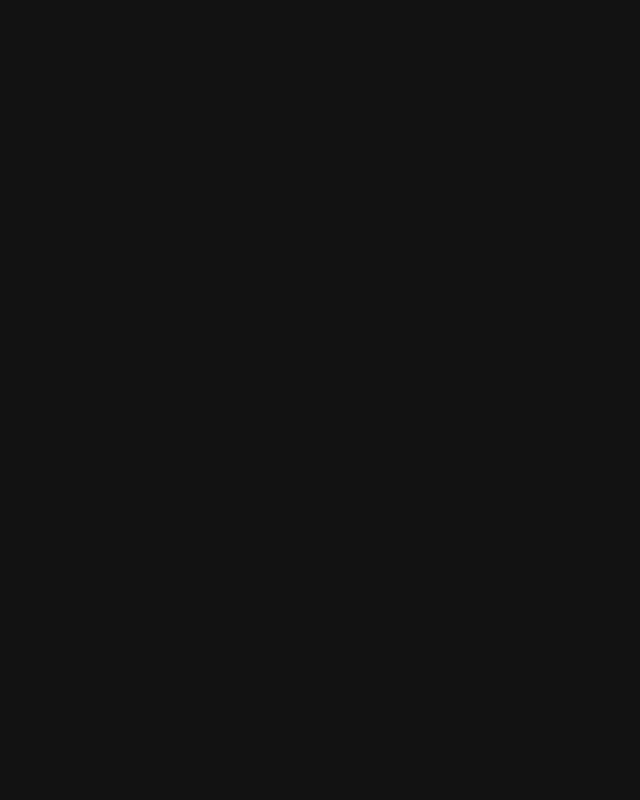
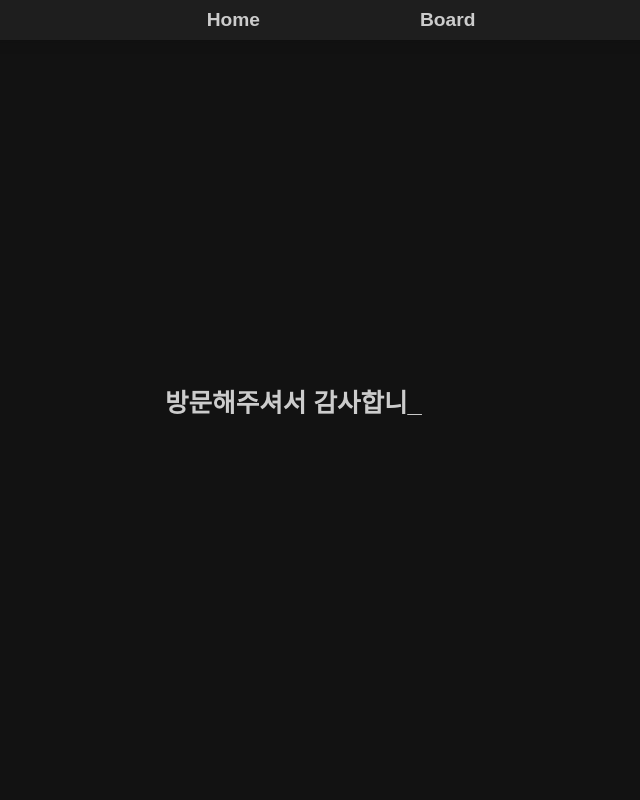
Before and after one commit to ymkwon3/web, a React (Create React App) app in the folder web/: page /#/ in a window 1280 px wide. Shown: the top 800 px of the page, without its empty margins (299-939 px from the left). Built offline with nearby package versions, Linux system fonts and the light colour scheme.

Commit message:
네비 변경

```diff
--- a/web/src/App.jsx
+++ b/web/src/App.jsx
@@ -11,13 +11,6 @@ import Board from './components/Board';
 
 function App() {
   const naviRef = useRef();
-  onscroll = (e) => {
-    if(window.scrollY > 100){
-      naviRef.current.style.height = "5vh";
-    } else {
-      naviRef.current.style.height = "0";
-    }
-  }
 
   return (
     <>
--- a/web/src/components/MainPage.jsx
+++ b/web/src/components/MainPage.jsx
@@ -14,50 +14,47 @@ function App(props) {
   const slideRef = useRef([]);
   let slideIdx = 0;
 
-  // todo: onscroll은 하나밖에 적용이 안되나보다... 나중에 위에 네비게이션분 따로 손봐야할듯
-  // 구분을 어떻게 지어야할까?
-  console.log("this props: " + props.path)
-
   useEffect(() => {
+    // tood: 메인페이지가 아닐 경우 멈추게끔 구현해야할듯
     const content = ["권영민의 포트폴리오입니다.", "방문해주셔서 감사합니다.", "꾸준한 업데이트 예정입니다."];
     let text = "";
     let cursor = "_";
     let idx = 0;
     let lineIdx = 0;
     let textState = true;
-    // let cursorInterval = setInterval(() => {
-    //   if (cursor === "_") {
-    //     setCursor(cursor);
-    //     cursor = '';
-    //   } else {
-    //     setCursor(cursor);
-    //     cursor = '_'
-    //   }
-    // }, 500);
-    // let interval = setInterval(() => {
-    //   if (textState) {
-    //     text += content[lineIdx][idx];
-    //     setHeader(text);
-    //     idx++;
-    //   } else {
-    //     text = text.slice(0, -1);
-    //     setHeader(text);
-    //     if (text.length === 0) {
-    //       textState = true;
-    //     }
-    //   }
+    let cursorInterval = setInterval(() => {
+      if (cursor === "_") {
+        setCursor(cursor);
+        cursor = '';
+      } else {
+        setCursor(cursor);
+        cursor = '_'
+      }
+    }, 500);
+    let interval = setInterval(() => {
+      if (textState) {
+        text += content[lineIdx][idx];
+        setHeader(text);
+        idx++;
+      } else {
+        text = text.slice(0, -1);
+        setHeader(text);
+        if (text.length === 0) {
+          textState = true;
+        }
+      }
 
-    //   if (lineIdx === content.length) {
-    //     textState = false;
-    //     lineIdx = 0;
-    //     idx = 0;
-    //   }
-    //   else if (idx === content[lineIdx].length) {
-    //     textState = false;
-    //     lineIdx++;
-    //     idx = 0;
-    //   }
-    // }, 150);
+      if (lineIdx === content.length) {
+        textState = false;
+        lineIdx = 0;
+        idx = 0;
+      }
+      else if (idx === content[lineIdx].length) {
+        textState = false;
+        lineIdx++;
+        idx = 0;
+      }
+    }, 150);
   }, []);
 
   onscroll = (e) => {
--- a/web/src/components/board.jsx
+++ b/web/src/components/board.jsx
@@ -48,8 +48,15 @@ function App(props) {
             }
         deletePost();
     }
+    let boardList;
 
-    const boardList = viewContent.map((data) =>
+    // 서버가 열리지 않을 경우
+    if(viewContent.length === 0) {
+        boardList = <div className='black-14pt'>Please check the server status...</div>;
+    }
+    // 정상 작동
+    else {
+        boardList = viewContent.map((data) =>
             <li
                 className='post flex-column'
                 key={data.id}
@@ -74,9 +81,11 @@ function App(props) {
             </div>
         </li>
         );
+    }
+
     return (
         <div className='board flex-column'>
-            <ul className='scroll-y'>
+            <ul className='scroll-y flex-column'>
                 {boardList}
             </ul>
         </div>
@@ -84,3 +93,5 @@ function App(props) {
 }
 
 export default App;
+
+// 게시물 참고 : https://falaner.tistory.com/59
--- a/web/src/css/App.css
+++ b/web/src/css/App.css
@@ -156,22 +156,27 @@ body {
 }
 
 .navi {
-  height: 0;
+  height: 5vh;
   overflow: hidden;
   width: 100vw;
-  background-color: #fffaf2;;
+  background-color: #1e1e1e;;
   position: fixed;
   transition: 0.2s;
   z-index: 3;
-  box-shadow: 0.1rem 0.1rem 0.5rem #666666;
+  box-shadow: 0.1rem 0.1rem 0.5rem #111111;
 }
 
-.navi > * {
+.navi > a {
   font-size: 1.2rem;
   font-weight: bold;
   text-decoration: none;
-  color : black;
+  color: inherit;
   margin: 0 5rem;
+  transition: 0.2s;
+}
+
+.navi > a:active {
+  color: rgb(150, 150, 150);
 }
 
 .sticky {
@@ -254,6 +259,12 @@ body {
   background: #666666;
 }
 
+.black-14pt {
+  color: black;
+  font-weight: bold;
+  font-size: 1.4rem;
+}
+
 @keyframes slideInLeft {
   0% {
     opacity: 0;
```
Lines whose indentation alone changed are shown as unchanged.
